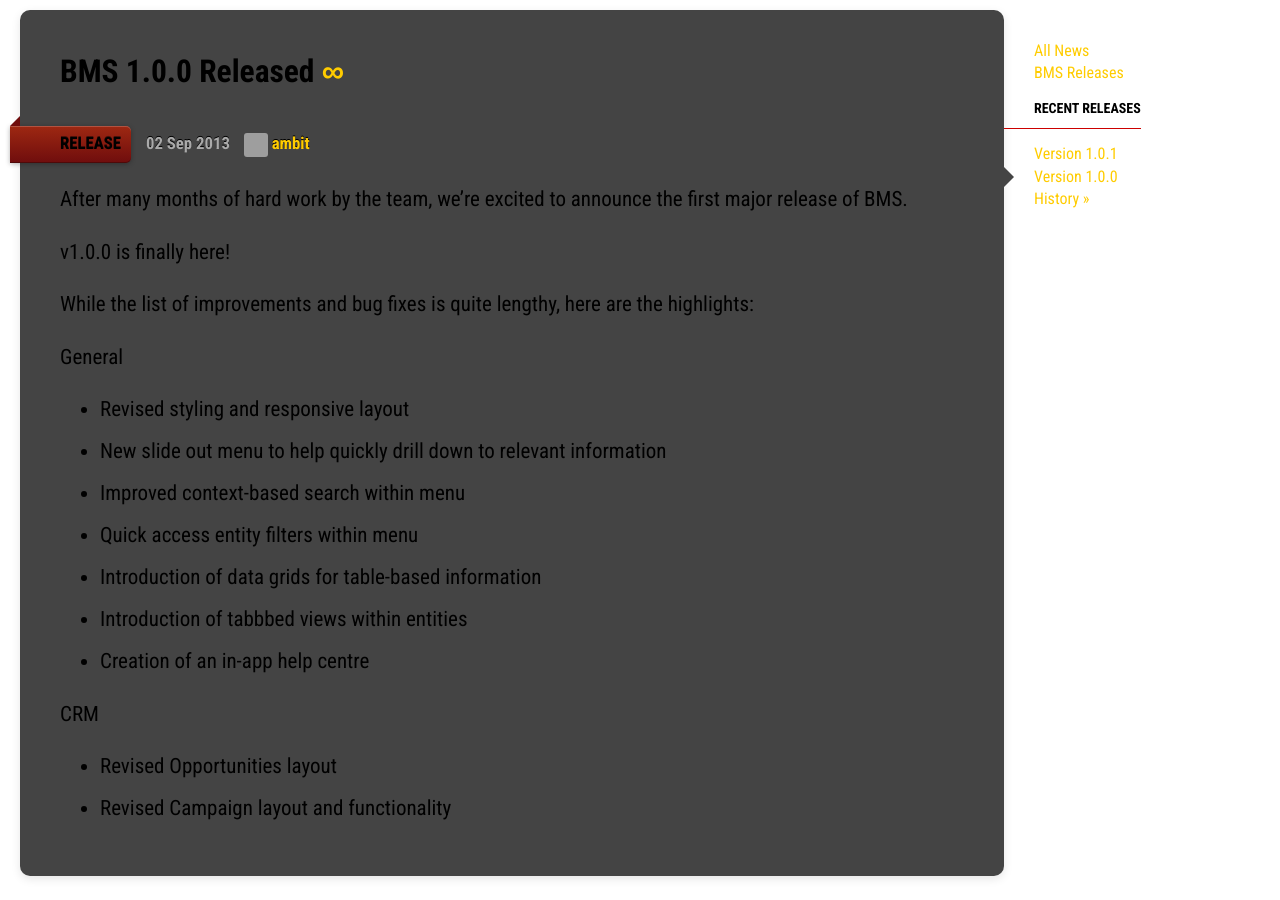
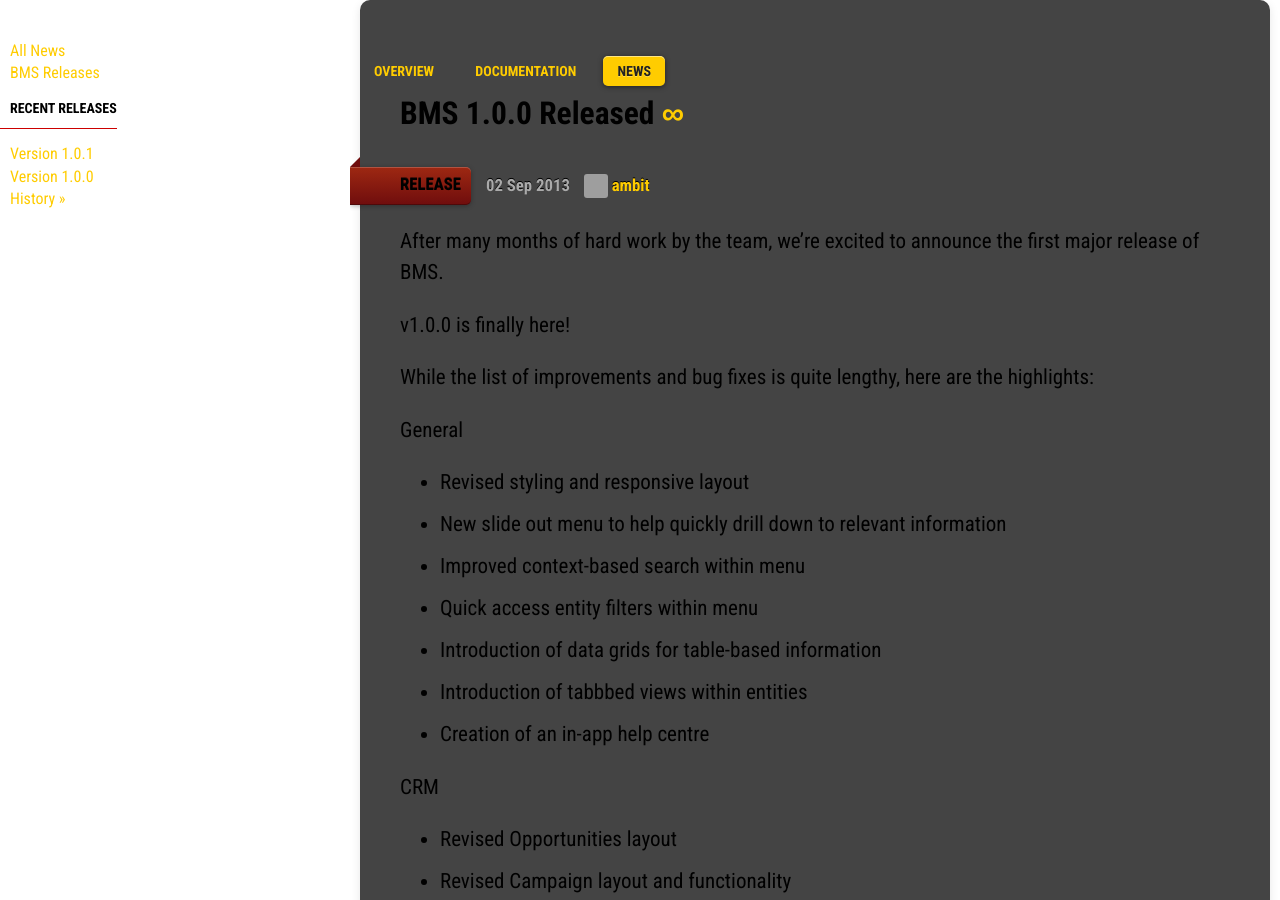
Before and after one commit to ambit/bms-support, a Jekyll site: the page built from _posts/2013-09-02-bms-1-0-0-released.markdown, in a window 1280 px wide. Built offline with Jekyll 4.4.1, drawn with Linux system fonts in a browser that asks for light colours; nearby versions of some CDN libraries; grey boxes are pictures that could not be loaded.

Commit message:
Update News Layout

```diff
--- a/_layouts/news.html
+++ b/_layouts/news.html
@@ -7,11 +7,13 @@ layout: default
 
       {% include news_contents_mobile.html %}
 
-      <div class="unit four-fifths">
+      {% include news_contents.html %}
+
+      <div id="rightPane">
+        {% include header.html %}
         {{ content }}
+        {% include footer.html %}
       </div>
-
-      {% include news_contents.html %}
 
       <div class="clear"></div>
 
```
